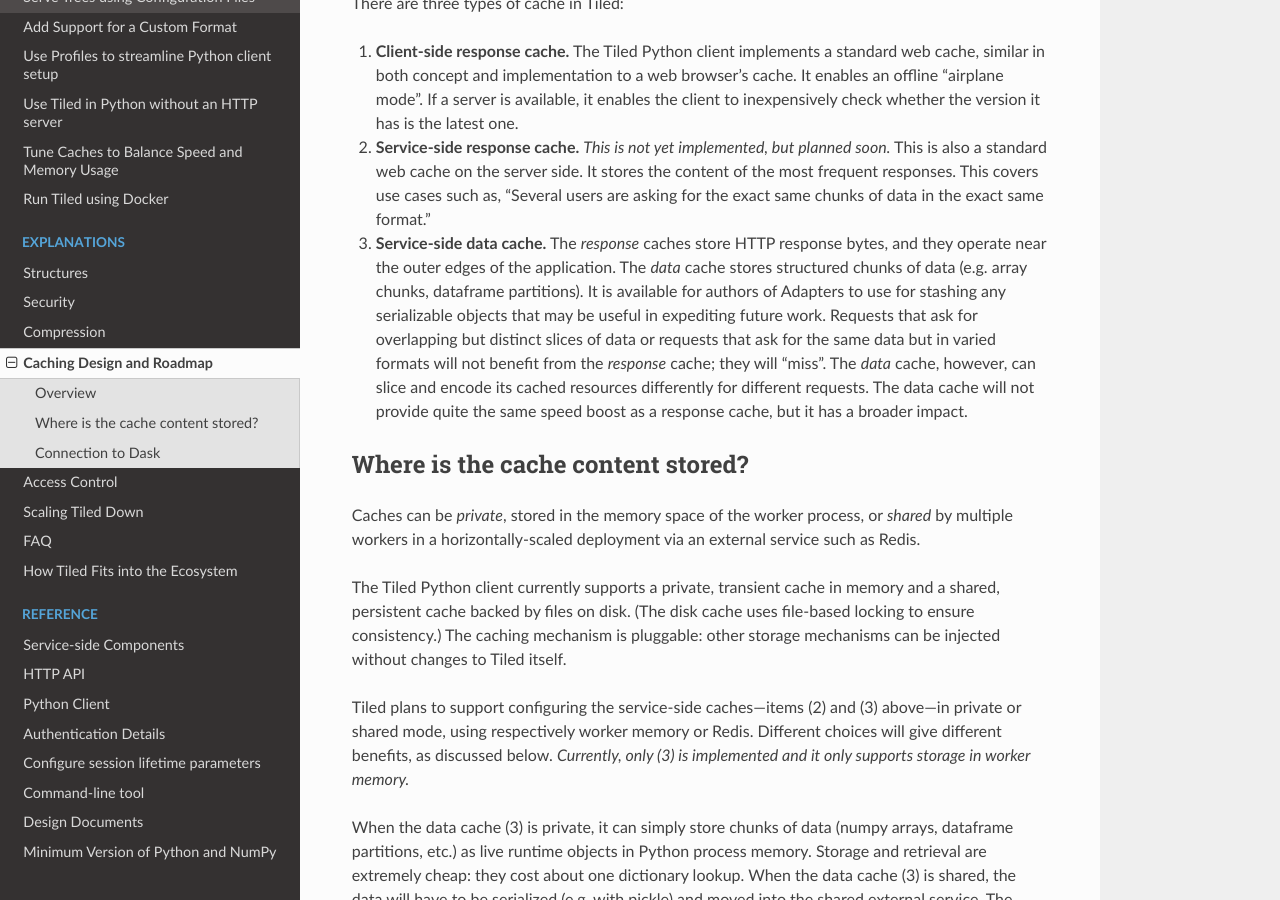
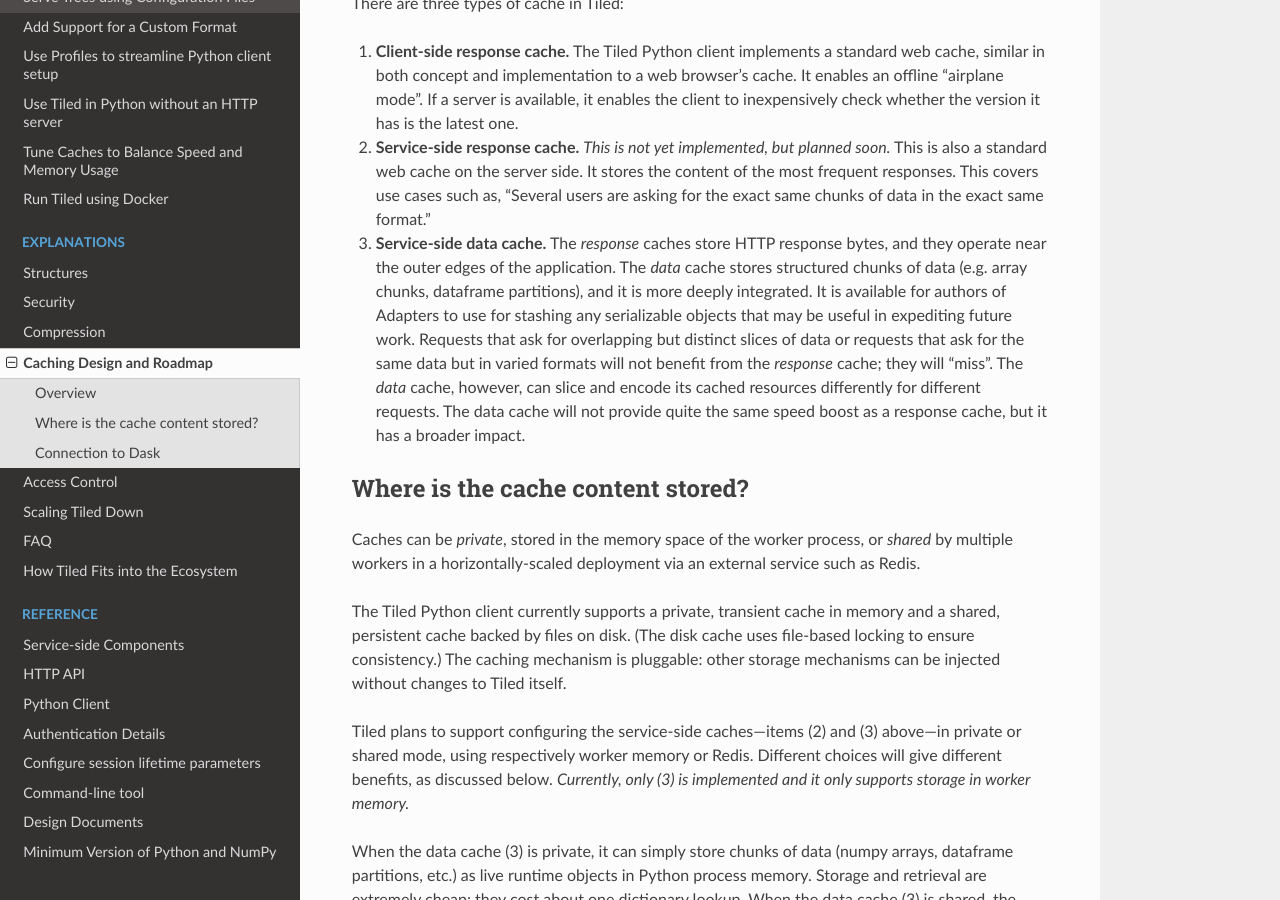
Before and after one commit to bluesky/tiled, a Sphinx documentation site: the page built from docs/source/explanations/caching.md, in a window 1280 px wide and 900 px high, scrolled down 421 px. Built offline with Sphinx 7.4.7 and the Read the Docs theme 2.0.0, drawn with Linux system fonts in a browser that asks for light colours; pages that are not in the unit, such as notebooks, are missing from menus.

Commit message:
Finish the thought.

```diff
--- a/docs/source/explanations/caching.md
+++ b/docs/source/explanations/caching.md
@@ -23,14 +23,15 @@
    chunks of data in the exact same format."
 3. **Service-side data cache.** The _response_ caches store HTTP response bytes,
    and they operate near the outer edges of the application. The _data_ cache
-   stores structured chunks of data (e.g. array chunks, dataframe partitions).
-   It is available for authors of Adapters to use for stashing any serializable
-   objects that may be useful in expediting future work. Requests that ask for
-   overlapping but distinct slices of data or requests that ask for the same
-   data but in varied formats will not benefit from the _response_ cache; they
-   will "miss". The _data_ cache, however, can slice and encode its cached
-   resources differently for different requests. The data cache will not provide
-   quite the same speed boost as a response cache, but it has a broader impact.
+   stores structured chunks of data (e.g. array chunks, dataframe partitions),
+   and it is more deeply integrated.  It is available for authors of Adapters to
+   use for stashing any serializable objects that may be useful in expediting
+   future work. Requests that ask for overlapping but distinct slices of data or
+   requests that ask for the same data but in varied formats will not benefit
+   from the _response_ cache; they will "miss". The _data_ cache, however, can
+   slice and encode its cached resources differently for different requests. The
+   data cache will not provide quite the same speed boost as a response cache,
+   but it has a broader impact.
 
 ## Where is the cache content stored?
 
```
